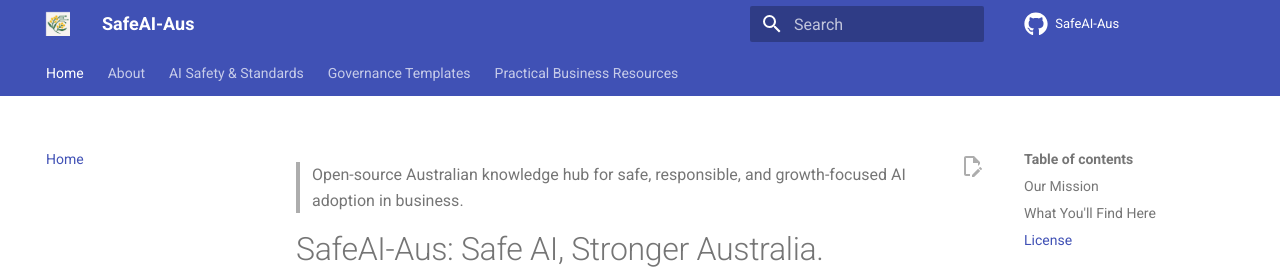
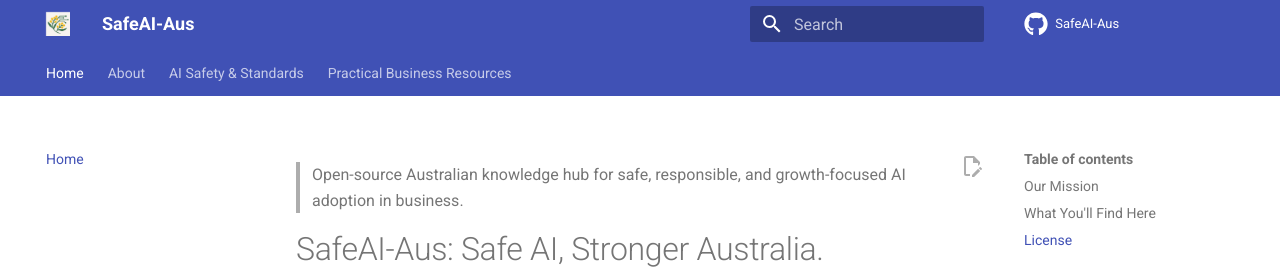
Before and after one commit to safeai-aus/safeai-aus.github.io, an MkDocs documentation site: the page built from docs/index.md, in a window 1280 px wide and 1224 px high. Shown: the top 269 px of the window. Built offline with MkDocs 1.6.1 and Material for MkDocs 9.7.7, drawn with Linux system fonts in a browser that asks for light colours; comment, search, counter and statistics services are not loaded.

Commit message:
Temporarily disable templates section to debug build issue

```diff
--- a/mkdocs.yml
+++ b/mkdocs.yml
@@ -59,13 +59,13 @@ nav:
   - AI Safety & Standards:
       - Relevant Australian Legislation: safety-standards/ai-australian-legislation.md
       - Voluntary AI Safety Standard (10 Guardrails): safety-standards/voluntary-ai-safety-standard-10-guardrails.md
-  - Governance Templates:
-      - Policy & Template Library: templates/policy-template-library.md
-      - AI Readiness Checklist: templates/ai-readiness-checklist.md
-      - AI Use Policy: templates/ai-use-policy.md
-      - AI Incident Report Form: templates/ai-incident-report-form.md
-      - AI Risk Assessment Checklist: templates/ai-risk-assessment-checklist.md
-      - AI Vendor Evaluation Checklist: templates/ai-vendor-evaluation-checklist.md
+  # - Governance Templates:
+  #     - Policy & Template Library: templates/policy-template-library.md
+  #     - AI Readiness Checklist: templates/ai-readiness-checklist.md
+  #     - AI Use Policy: templates/ai-use-policy.md
+  #     - AI Incident Report Form: templates/ai-incident-report-form.md
+  #     - AI Risk Assessment Checklist: templates/ai-risk-assessment-checklist.md
+  #     - AI Vendor Evaluation Checklist: templates/ai-vendor-evaluation-checklist.md
   - Practical Business Resources:
       - AI Grants & Funding: business-resources/ai-grants-funding-australia.md
       - Tools & Frameworks: business-resources/ai-aus-tools-frameworks.md
```
